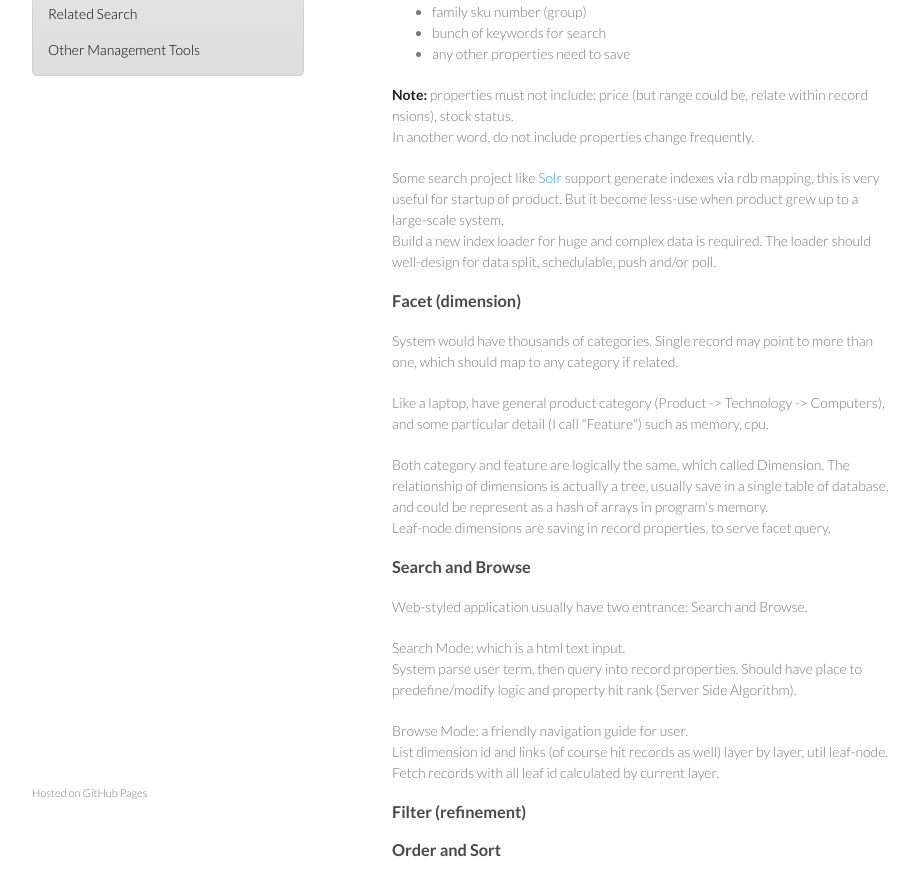
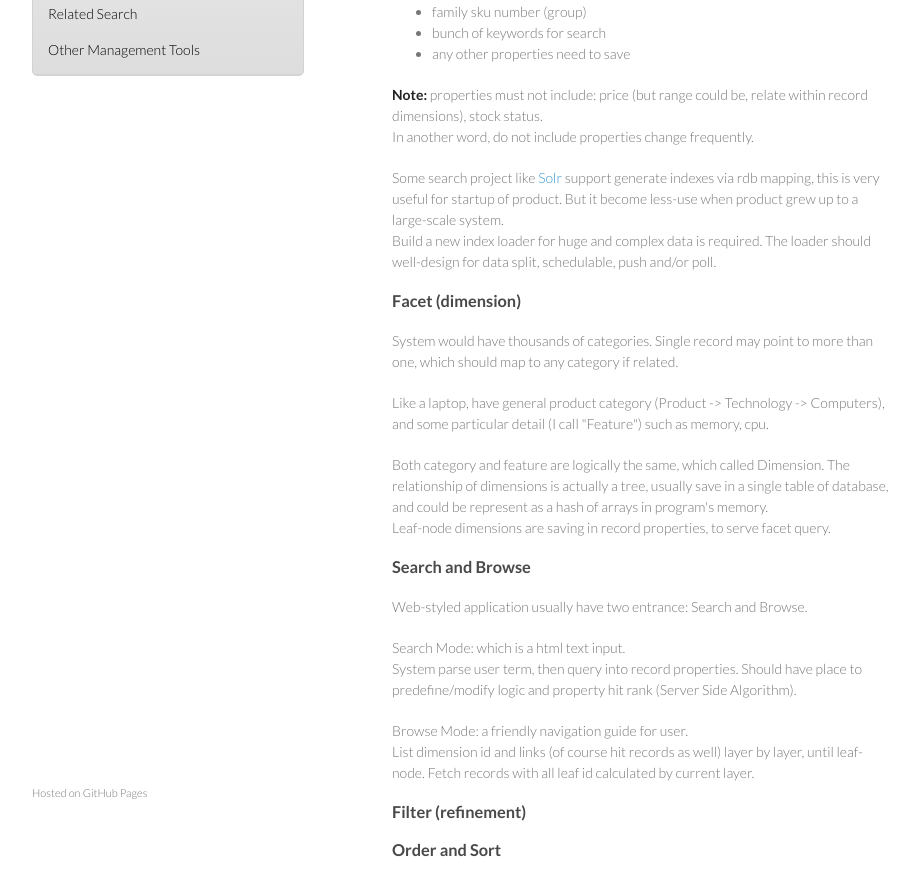
Before and after one commit to atealxt/atealxt.github.io, a Jekyll site: the page built from _posts/2014-08-13-brief-architecture-of-search-platform.html, in a window 1280 px wide and 1400 px high. Shown: the part 528-1397 px from the top of the window, without its empty margins (178-1097 px from the left). Built offline with Jekyll 4.4.1, drawn with Linux system fonts in a browser that asks for light colours; comment, search, counter and statistics services are not loaded.

Commit message:
Update 2014-08-13-brief-architecture-of-search-platform.html

```diff
--- a/_posts/2014-08-13-brief-architecture-of-search-platform.html
+++ b/_posts/2014-08-13-brief-architecture-of-search-platform.html
@@ -49,7 +49,7 @@ As a eCommerce example, sku properties would include:
 </ul>
 
 <strong>Note:</strong> properties must not include:
-price (but range could be, relate within record nsions), stock status.
+price (but range could be, relate within record dimensions), stock status.
 <br>
 In another word, do not include properties change frequently.
 </p>
@@ -98,7 +98,7 @@ System parse user term, then query into record properties. Should have place to
 
 <p>
 Browse Mode: a friendly navigation guide for user.<br>
-List dimension id and links (of course hit records as well) layer by layer, util leaf-node.
+List dimension id and links (of course hit records as well) layer by layer, until leaf-node.
 Fetch records with all leaf id calculated by current layer.
 </p>
 
```
